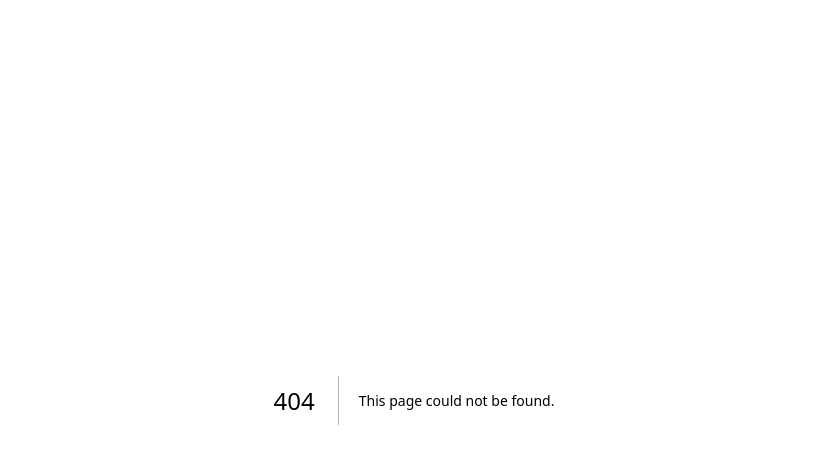
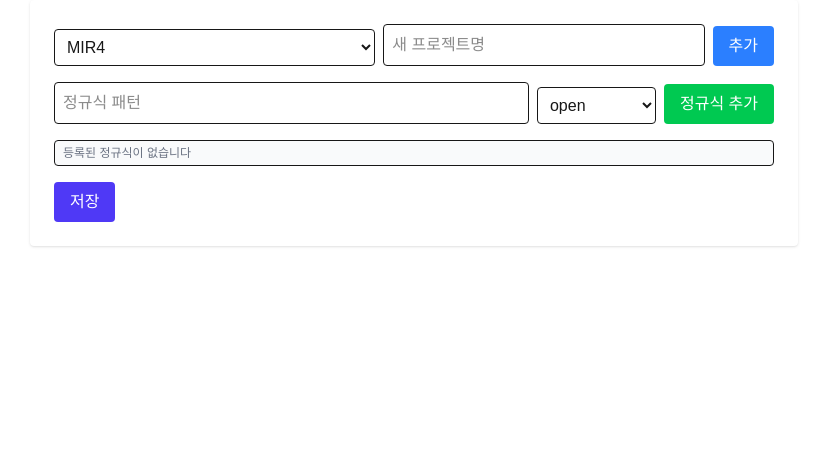
Before and after one commit to cglee-bg/mir4-tag-reflector, a Next.js app: page /templates in a window 1280 px wide. Before the commit this address had no page. Shown: the top 464 px of the page, without its empty margins (226-1053 px from the left). Built offline with nearby package versions, Linux system fonts and the light colour scheme.

Commit message:
feat: add regex template manager ui

```diff
--- /dev/null
+++ b/src/app/templates/page.tsx
@@ -0,0 +1,139 @@
+'use client';
+
+import { useState } from 'react';
+
+type PatternType = 'open' | 'close' | 'self' | 'special';
+
+interface ProjectTemplate {
+  open: string[];
+  close: string[];
+  self: string[];
+  special: string[];
+}
+
+const initialTemplates: Record<string, ProjectTemplate> = {
+  MIR4: { open: [], close: [], self: [], special: [] },
+  ArcheAge: { open: [], close: [], self: [], special: [] },
+};
+
+export default function TemplateManager() {
+  const [projectTemplates, setProjectTemplates] = useState<Record<string, ProjectTemplate>>(initialTemplates);
+  const [selectedProject, setSelectedProject] = useState<string>(Object.keys(initialTemplates)[0]);
+  const [newProject, setNewProject] = useState('');
+  const [pattern, setPattern] = useState('');
+  const [patternType, setPatternType] = useState<PatternType>('open');
+
+  const addProject = () => {
+    const name = newProject.trim();
+    if (!name || projectTemplates[name]) return;
+    setProjectTemplates({ ...projectTemplates, [name]: { open: [], close: [], self: [], special: [] } });
+    setSelectedProject(name);
+    setNewProject('');
+  };
+
+  const addPattern = () => {
+    if (!pattern.trim()) return;
+    setProjectTemplates((prev) => ({
+      ...prev,
+      [selectedProject]: {
+        ...prev[selectedProject],
+        [patternType]: [...prev[selectedProject][patternType], pattern],
+      },
+    }));
+    setPattern('');
+  };
+
+  const removePattern = (type: PatternType, index: number) => {
+    setProjectTemplates((prev) => ({
+      ...prev,
+      [selectedProject]: {
+        ...prev[selectedProject],
+        [type]: prev[selectedProject][type].filter((_, i) => i !== index),
+      },
+    }));
+  };
+
+  const saveTemplates = () => {
+    console.log(projectTemplates);
+  };
+
+  const list = Object.entries(projectTemplates[selectedProject] || {}).flatMap(([type, patterns]) =>
+    patterns.map((p, index) => ({ pattern: p, type: type as PatternType, index }))
+  );
+
+  return (
+    <div className="max-w-3xl mx-auto p-6 bg-white rounded shadow">
+      <div className="flex flex-wrap items-end gap-2 mb-4">
+        <select
+          value={selectedProject}
+          onChange={(e) => setSelectedProject(e.target.value)}
+          className="border p-2 rounded flex-1"
+        >
+          {Object.keys(projectTemplates).map((name) => (
+            <option key={name} value={name}>
+              {name}
+            </option>
+          ))}
+        </select>
+        <input
+          value={newProject}
+          onChange={(e) => setNewProject(e.target.value)}
+          placeholder="새 프로젝트명"
+          className="border p-2 rounded flex-1"
+        />
+        <button onClick={addProject} className="px-4 py-2 bg-blue-500 text-white rounded">
+          추가
+        </button>
+      </div>
+
+      <div className="flex flex-wrap items-end gap-2 mb-4">
+        <input
+          value={pattern}
+          onChange={(e) => setPattern(e.target.value)}
+          placeholder="정규식 패턴"
+          className="border p-2 rounded flex-1"
+        />
+        <select
+          value={patternType}
+          onChange={(e) => setPatternType(e.target.value as PatternType)}
+          className="border p-2 rounded"
+        >
+          <option value="open">open</option>
+          <option value="close">close</option>
+          <option value="self">self-closing</option>
+          <option value="special">special</option>
+        </select>
+        <button onClick={addPattern} className="px-4 py-2 bg-green-500 text-white rounded">
+          정규식 추가
+        </button>
+      </div>
+
+      <ul className="border bg-gray-50 text-xs rounded divide-y">
+        {list.length === 0 && (
+          <li className="px-2 py-1 text-gray-500">등록된 정규식이 없습니다</li>
+        )}
+        {list.map(({ pattern, type, index }) => (
+          <li key={`${type}-${index}`} className="flex justify-between items-center px-2 py-1">
+            <span className="font-mono">{pattern}</span>
+            <div className="flex items-center gap-2">
+              <span className="text-gray-500">{type}</span>
+              <button
+                onClick={() => removePattern(type, index)}
+                className="text-red-500 hover:underline"
+              >
+                삭제
+              </button>
+            </div>
+          </li>
+        ))}
+      </ul>
+
+      <button
+        onClick={saveTemplates}
+        className="mt-4 px-4 py-2 bg-indigo-600 text-white rounded"
+      >
+        저장
+      </button>
+    </div>
+  );
+}
```
